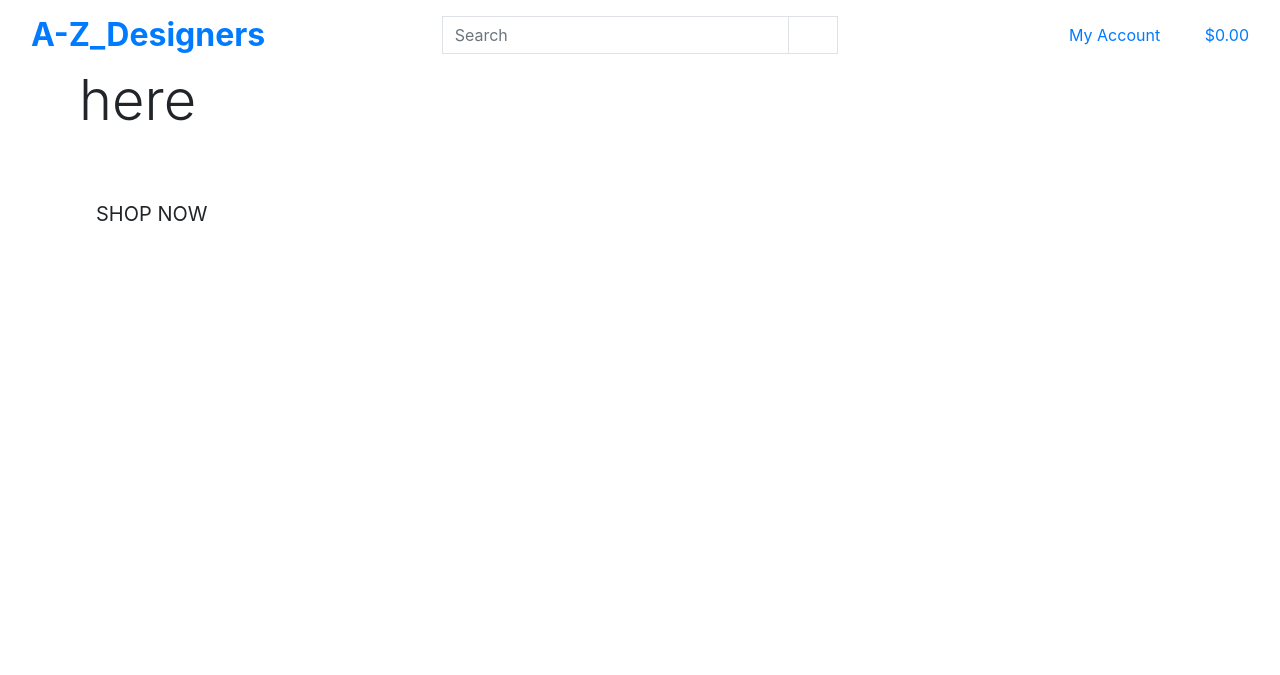
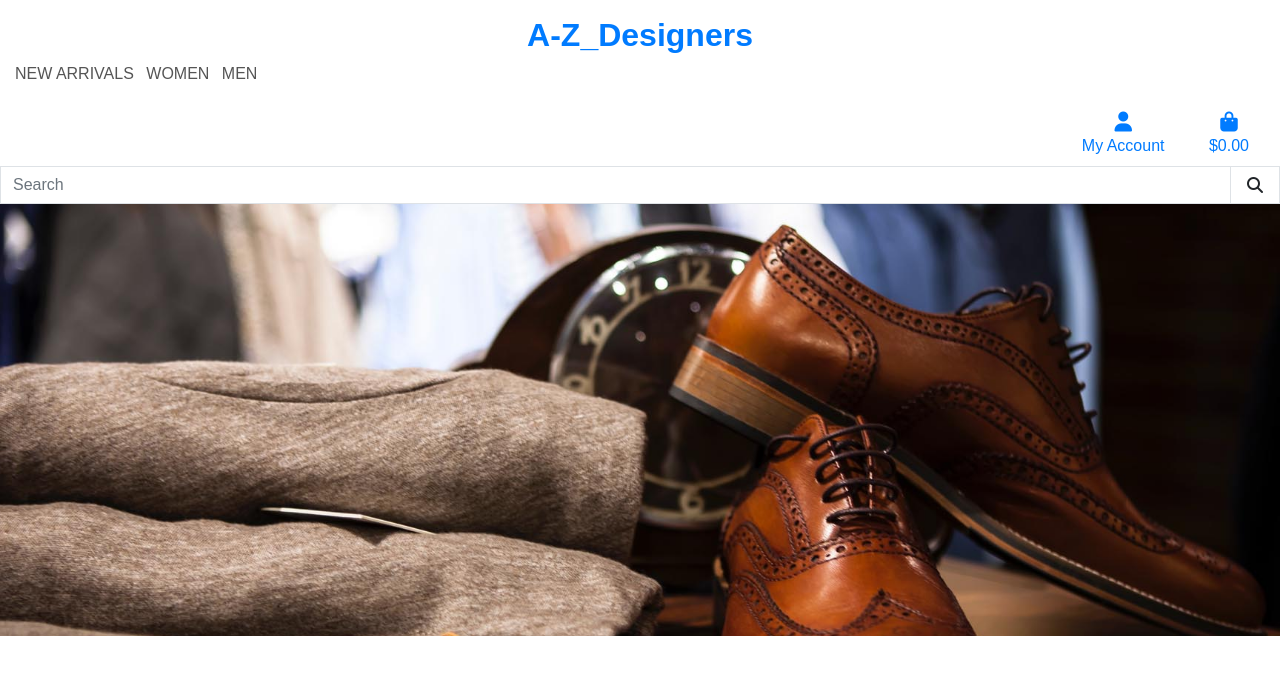
Before and after one commit to Renaldas0/A-Z_designers, a Django app: page / in a window 1280 px wide. Shown: the top 675 px of the page. Run offline with Django 3.2, Linux system fonts and the light colour scheme; some libraries are stand-ins or nearby versions; some web fonts are replaced.

Commit message:
linked css to base.html

```diff
--- a/a_z_designers/settings.py
+++ b/a_z_designers/settings.py
@@ -136,6 +136,10 @@
 # https://docs.djangoproject.com/en/3.2/howto/static-files/
 
 STATIC_URL = '/static/'
+STATICFILES_DIRS = os.path.join(BASE_DIR, 'static'),
+
+MEDIA_URL = '/media/'
+MEDIA_ROOT = os.path.join(BASE_DIR, 'media')
 
 # Default primary key field type
 # https://docs.djangoproject.com/en/3.2/ref/settings/#default-auto-field
--- a/a_z_designers/urls.py
+++ b/a_z_designers/urls.py
@@ -1,8 +1,10 @@
 from django.contrib import admin
 from django.urls import path, include
+from django.conf import settings
+from django.conf.urls.static import static
 
 urlpatterns = [
     path('admin/', admin.site.urls),
     path('accounts/', include('allauth.urls')),
     path('', include('home.urls')),
-]
+] + static(settings.MEDIA_URL, document_root=settings.MEDIA_ROOT)
--- a/home/templates/home/index.html
+++ b/home/templates/home/index.html
@@ -12,18 +12,5 @@
 {% endblock %}
 
 {% block content %}
-<div class="container h-100">
-    <div class="row h-100">
-        <div class="col-7 col-md-6 my-auto">
-            <h1 class="display-4 logo-font text-black">
-                The new arrivals are here
-            </h1>
-            <div class="my-5">
-                <h4>
-                    <a href="" class="shop-bow-button btn btn-lg rounded-0 text-uppercase py-3">Shop Now</a>
-                </h4>
-            </div>
-        </div>
-    </div>
-</div>
+
 {% endblock %}
--- a/static/css/base.css
+++ b/static/css/style.css
@@ -11,7 +11,7 @@
 }
 
 body {
-    background: url('/media/image.name.jpg') no-repeat center center fixed;
+    background: url('/media/main-page.jpg') no-repeat center center fixed;
     background-size: cover;
     height: calc(100vh - 164px);
     color: #555;
--- a/templates/base.html
+++ b/templates/base.html
@@ -4,29 +4,23 @@
 <html lang="en">
 
 <head>
-
-    {% block meta %}
     <meta http-equiv="X-UA-Compatible" content="ie=edge">
     <meta charset="utf-8">
     <meta name="viewport" content="width=device-width, initial-scale=1, shrink-to-fit=no">
-    {% endblock %}
+
 
     <!-- Bulma -->
     <link rel="stylesheet" href="https://cdn.jsdelivr.net/npm/bulma@0.9.4/css/bulma.min.css">
 
-    {% block extrameta %}
-    {% endblock %}
-
-    {% block corecss %}
     <!-- Bootstrap CSS -->
     <link rel="stylesheet" href="https://cdn.jsdelivr.net/npm/bootstrap@4.6.2/dist/css/bootstrap.min.css"
         integrity="sha384-xOolHFLEh07PJGoPkLv1IbcEPTNtaed2xpHsD9ESMhqIYd0nLMwNLD69Npy4HI+N" crossorigin="anonymous">
-    {% endblock %}
 
-    {% block extracss %}
-    {% endblock %}
+    <link rel="stylesheet" href="{% static 'css/style.css' %}">
+
 
     {% block corejs%}
+    <script src="https://kit.fontawesome.com/0fc8d7e1ea.js" crossorigin="anonymous"></script>
     <script src="https://cdn.jsdelivr.net/npm/jquery@3.5.1/dist/jquery.min.js"
         integrity="sha256-9/aliU8dGd2tb6OSsuzixeV4y/faTqgFtohetphbbj0=" crossorigin="anonymous">
     </script>
@@ -38,36 +32,26 @@
     </script>
     {% endblock %}
 
-    {% block extrajs %}
-    {% endblock %}
-
     <title>A-Z_Designers {% block extra_title %}{% endblock %}</title>
 </head>
 
 <body>
     <header class="container-fluid fixed-top">
-        <div id="topnav" class="row bg-white pt-lg-2 d-none d-lg-flex">
-            <div class="col-12 col-lg-4 my-auto py-1 py-lg-0 text-center text-lg-left">
+        <div id="topnav" class="row bg-white pt-lg-2 d-none d-lg-flex text-center">
+            <div class="col-12 col-lg-12 my-auto py-1 py-lg-0 text-center header">
+                <div class="header-logo">
                     <a href="{% url 'home' %}" class="nav-link main-logo-link">
-                    <h2 class="logo-font text-black my-0"><strong>A-Z_Designers</strong></h2>
+                        <h2 class="logo-font text-black my-0 text-center"><strong>A-Z_Designers</strong></h2>
                     </a>
                 </div>
-            <div class="col-12 col-lg-4 my-auto py-1 py-lg-0">
-                <form action="" method="GET">
-                    <div class="input-group w-100">
-                        <input class="form-control border border-black rounded-0" type="text" name="q"
-                            placeholder="Search">
-                        <div class="input-group-append">
-                            <button class="form-control btn btn-black border border-black rounded-0" type="submit">
-                                <span class="icon">
-                                    <i class="fas fa-search"></i>
-                                </span>
-                            </button>
+                <div class="header-mainnav">
+                    <ul class="text-lg-left">
+                        <li class="list list-inline-item dropdown text-uppercase"><a>New Arrivals</a></li>
+                        <li class="list list-inline-item dropdown text-uppercase"><a>Women</a></li>
+                        <li class="list list-inline-item dropdown text-uppercase"><a>Men</a></li>
+                    </ul>
                 </div>
-                    </div>
-                </form>
-            </div>
-            <div class="col-12 col-lg-4 my-auto py-1 py-lg-0">
+                <div class="header-utilities text-right my-auto py-1 py-lg-0">
                     <ul class="list-inline list-unstyled text-center text-lg-right my-0">
                         <li class="list list-inline-item dropdown">
                             <a class="text-black nav-link" href="#" id="user-options" data-toggle="dropdown"
@@ -110,6 +94,23 @@
                     </ul>
                 </div>
             </div>
+
+            <div class="col-12 col-lg-12 my-auto px-lg-0 header-search">
+                <form action="" method="GET">
+                    <div class="input-group w-100">
+                        <input class="form-control border border-black rounded-0" type="text" name="q"
+                            placeholder="Search">
+                        <div class="input-group-append">
+                            <button class="form-control btn btn-black border border-black rounded-0" type="submit">
+                                <span class="icon">
+                                    <i class="fas fa-search"></i>
+                                </span>
+                            </button>
+                        </div>
+                    </div>
+                </form>
+            </div>
+        </div>
     </header>
 
     {% if messages %}
```
Lines whose indentation alone changed are shown as unchanged.
